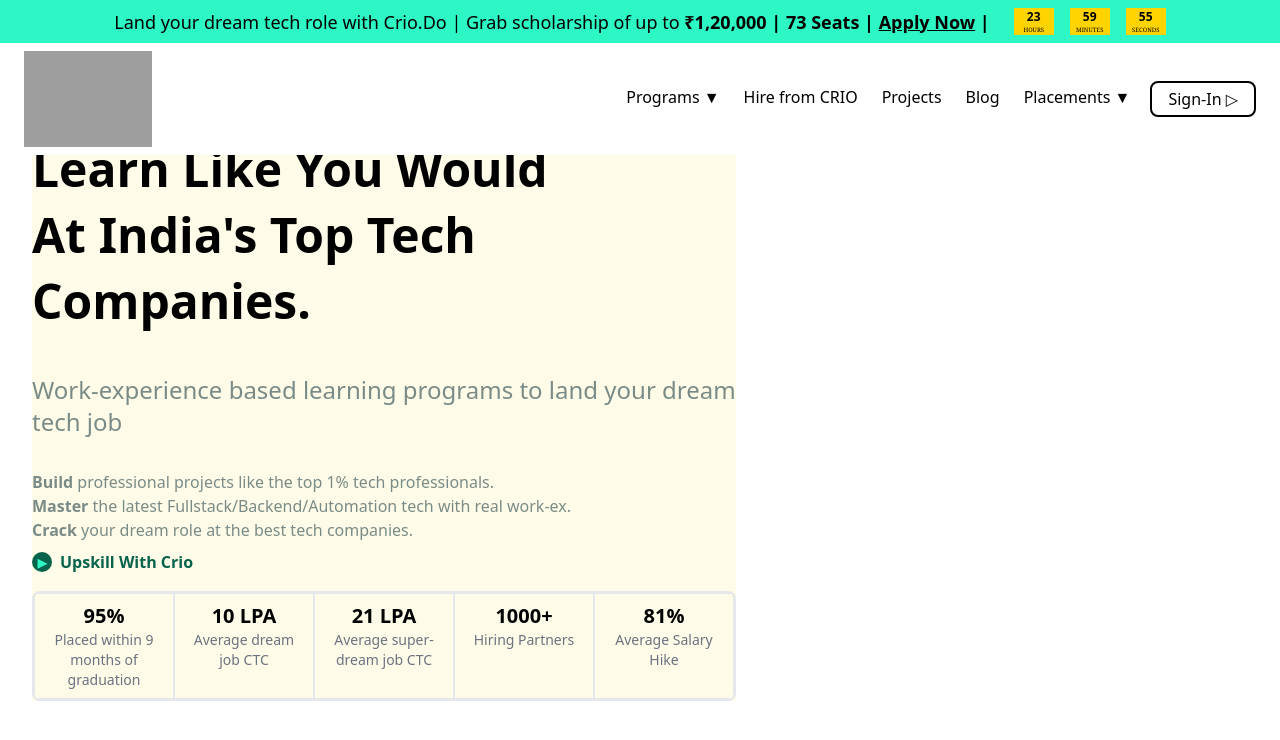
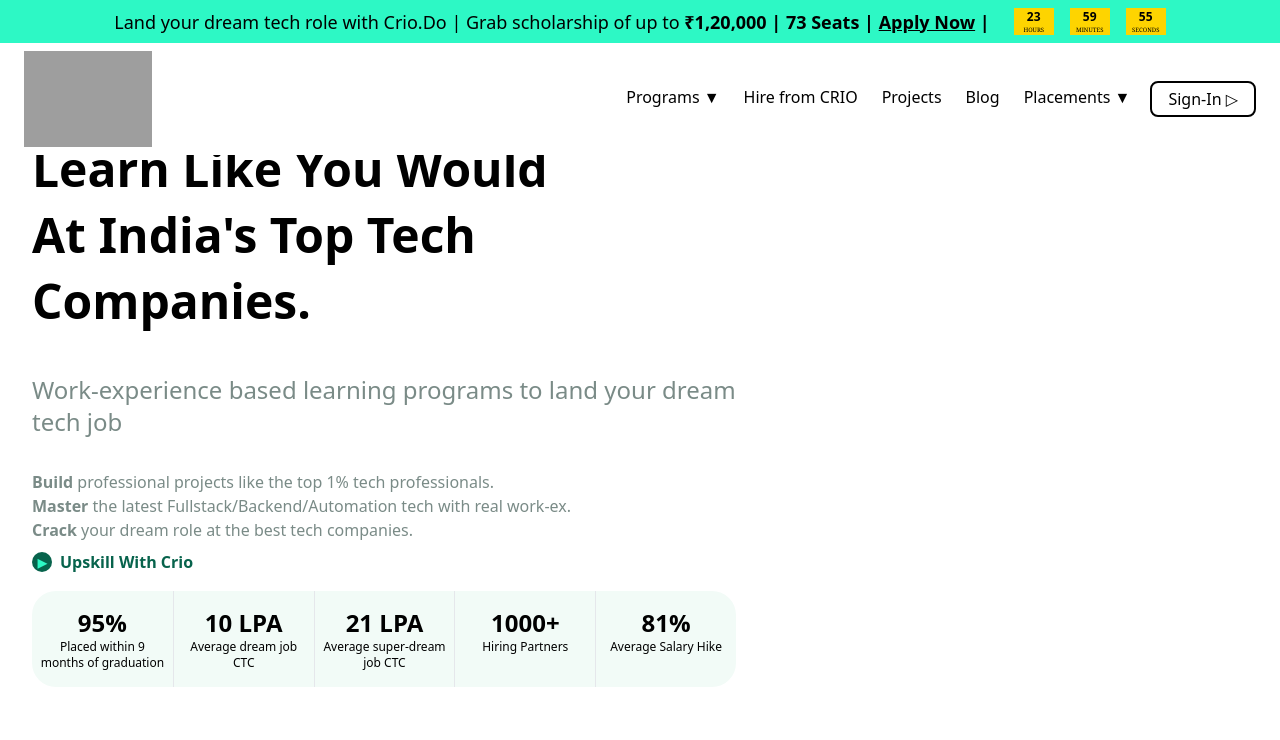
Before and after one commit to gokulkumar0209/Crio, a React (Vite) app in the folder client/: page / in a window 1280 px wide. Shown: the top 740 px of the page. Built offline with nearby package versions, Linux system fonts and the light colour scheme; grey boxes are pictures that could not be loaded.

Commit message:
Achievements Border Update

```diff
--- a/client/src/components/advertisement/adv_components/Achievements.jsx
+++ b/client/src/components/advertisement/Achievements.jsx
@@ -1,4 +1,5 @@
 import React from "react";
+import { clsx } from "clsx";
 
 function Achievements() {
 	const achievements = [
@@ -25,13 +26,16 @@
 	];
 
 	return (
-		<div className="my-4">
-			<div className=" w-full  border-2 grid grid-cols-5 text-center justify-between my-2 rounded-lg">
-				{achievements.map((achievement) => {
+		<div className="my-4 bg-[#f2fbf7] rounded-3xl">
+			<div className=" w-full  grid grid-cols-5 text-center justify-between my-2 rounded-lg">
+				{achievements.map((achievement, index) => {
 					return (
-						<div className="p-2 border">
-							<div className=" text-xl font-bold">{achievement.value}</div>
-							<div className="text-sm text-gray-500 text-center px-2">
+						<div
+							className={clsx(index != 0 && " border-l", "py-4 px-0")}
+							key={index}
+						>
+							<div className=" text-2xl font-bold">{achievement.value}</div>
+							<div className="text-xs  text-center px-2">
 								{achievement.description}
 							</div>
 						</div>
--- a/client/src/components/advertisement/Hero.jsx
+++ b/client/src/components/advertisement/Hero.jsx
@@ -1,10 +1,10 @@
 import React from "react";
 import Play_Button from "./adv_components/Play_Button";
-import Achievements from "./adv_components/Achievements";
+import Achievements from "./Achievements";
 
 function Hero() {
 	return (
-		<div className=" mt-24 mx-8 bg-yellow-50">
+		<div className=" mt-24 mx-8 ">
 			<h1 className=" capitalize text-5xl  py-10 leading-snug font-bold">
 				Learn Like you would <br /> at India's top tech <br /> companies.
 			</h1>
```
